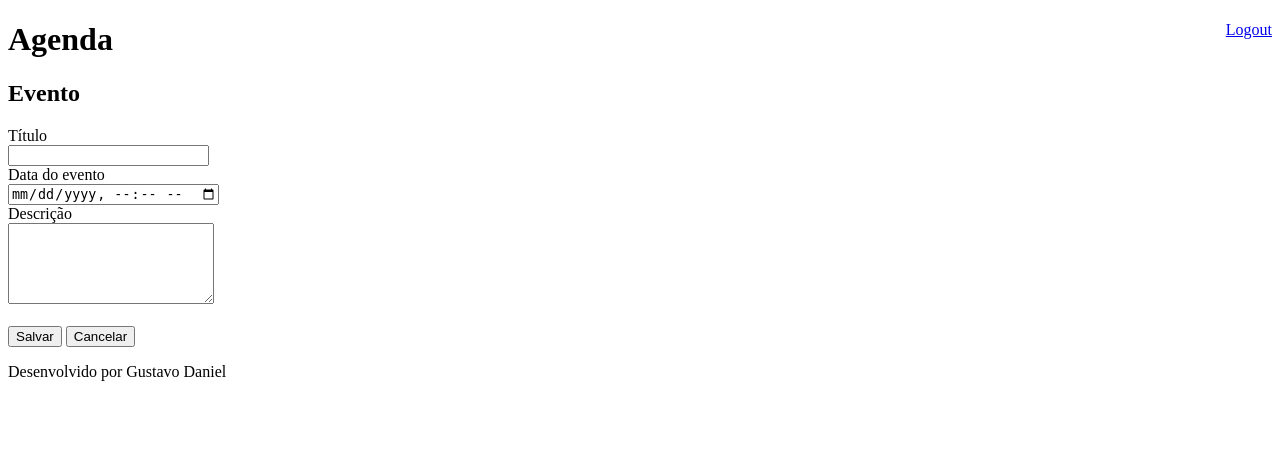
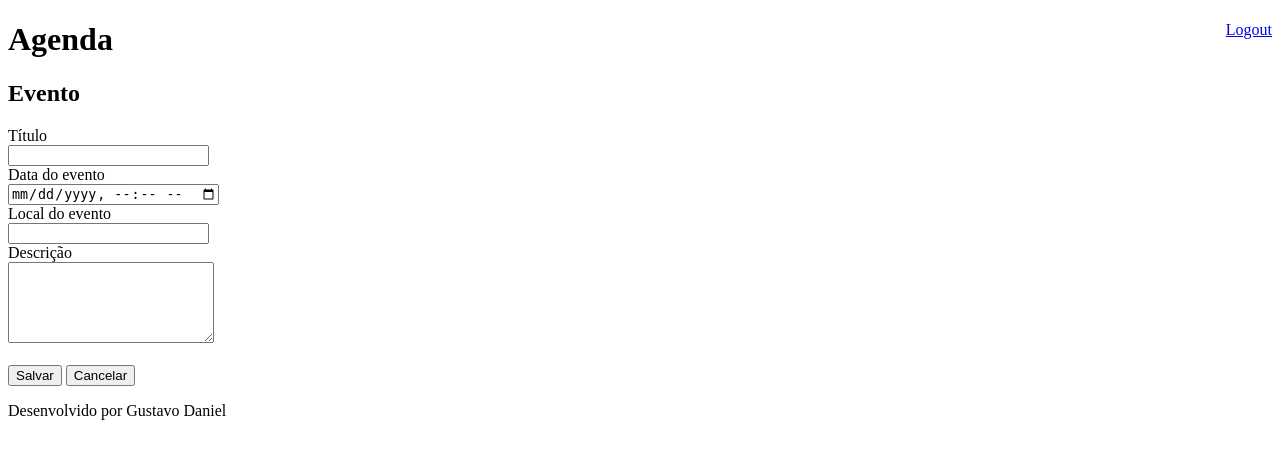
Before and after one commit to GustavoDan/agenda-django, a Django app: page /agenda/evento/ in a window 1280 px wide. Shown: the top 459 px of the page. Run offline with Django 4.2, Linux system fonts and the light colour scheme; the visitor is signed in with stand-in values (Sample User, id 1).

Commit message:
Adicionado campo local ao modelo evento

```diff
--- a/core/views.py
+++ b/core/views.py
@@ -56,11 +56,13 @@ def submit_event(request):
     if request.POST:
         user = request.user
         title = request.POST.get('titulo')
+        event_location = request.POST.get('local')
         event_date = request.POST.get('data_evento')
         description = request.POST.get('descricao')
 
         Evento.objects.create(usuario=user,
                               titulo=title,
+                              local=event_location,
                               data_evento=event_date,
                               descricao=description)
     return redirect('/')
--- a/templates/evento.html
+++ b/templates/evento.html
@@ -14,6 +14,11 @@
     <input type="datetime-local" name="data_evento">
     <br>
 
+    <label>Local do evento</label>
+    <br>
+    <input type="text" name="local" size="22">
+    <br>
+
     <label>Descrição</label>
     <br>
     <textarea name="descricao" cols="23" rows="5"></textarea>
```
Also changed, not shown: core/models.py (+10 -3 lines), core/migrations/0003_evento_local.py (added).
